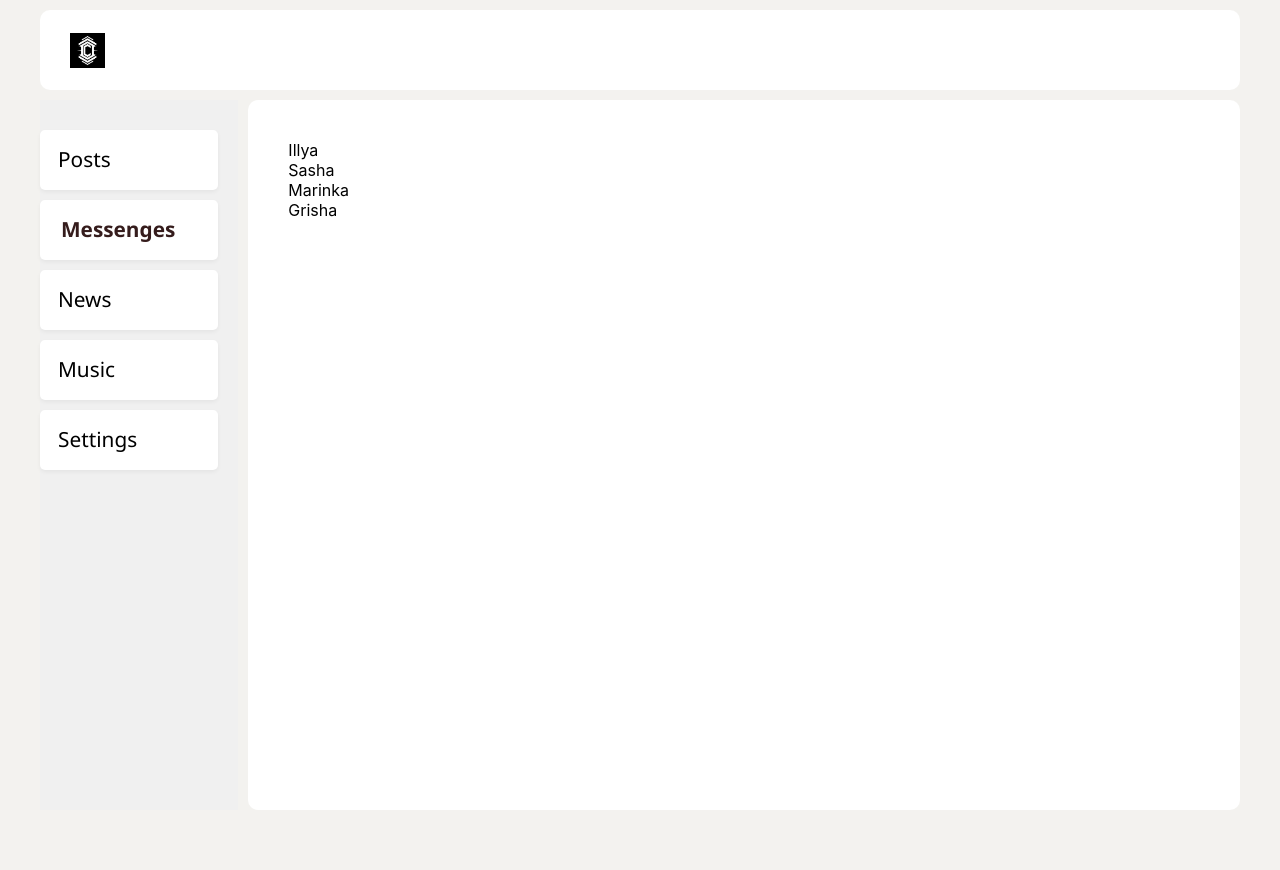
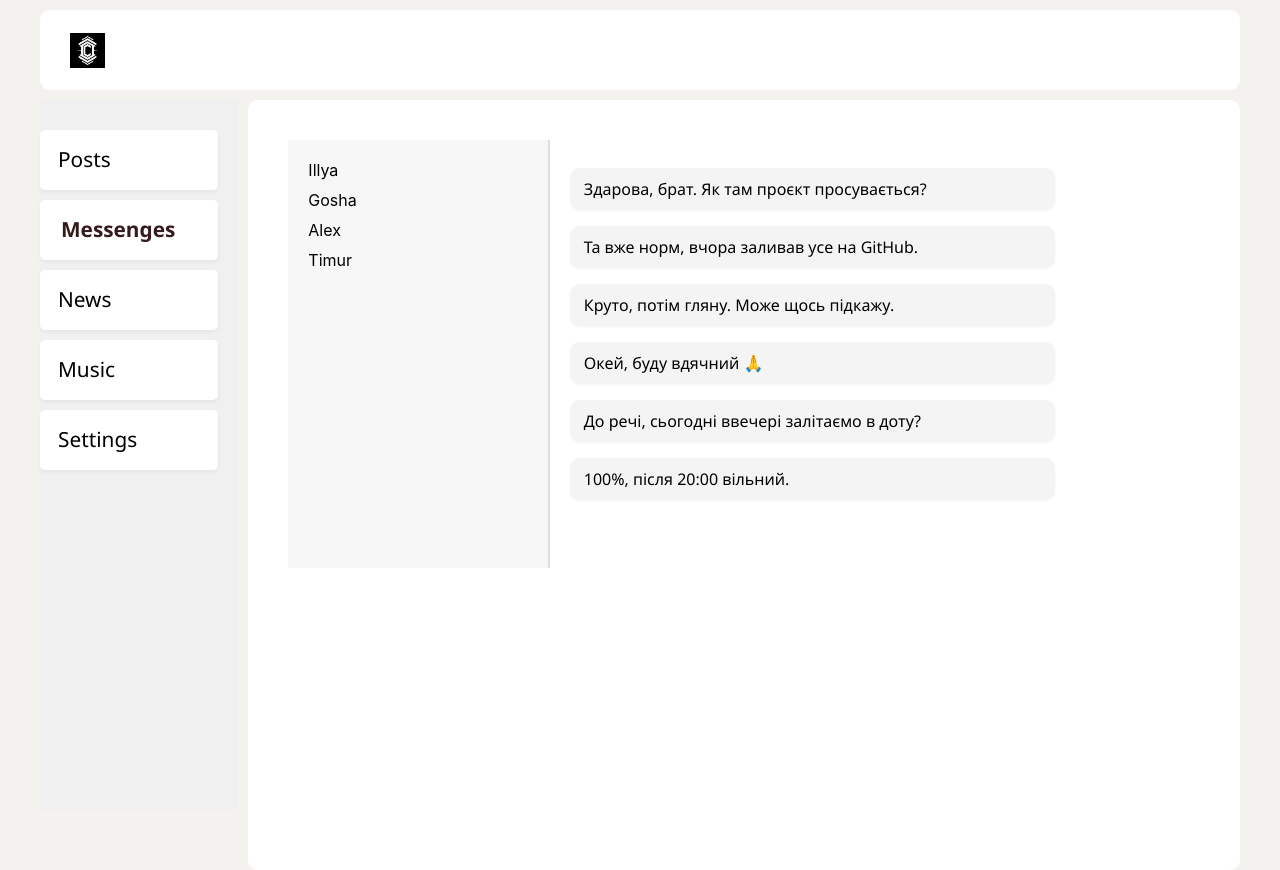
Before and after one commit to illya-klus/it-kamasutra-cource, a React (Create React App) app in the folder my-app/: page /Dialogs in a window 1280 px wide. Before the commit the page ends 820 px from the top, so only its background shows below. Built offline with nearby package versions, Linux system fonts and the light colour scheme.

Commit message:
posts info + one chat

```diff
--- a/my-app/src/App.css
+++ b/my-app/src/App.css
@@ -9,13 +9,18 @@
   grid-template-rows: 80px 1fr;
   grid-template-columns: 2fr 10fr;
   gap: 10px;
-  min-height: 100vh;
+
+  height: 100vh;
+  min-height: 0; /* <-- Додай це */
 }
 
 .app-wrapper-content {
+
   padding: 30px;
 
   border-radius: 10px;
 
   background-color: #ffffff;
+  overflow-y: auto;
+  height: 100%;
 }
--- a/my-app/src/App.js
+++ b/my-app/src/App.js
@@ -9,7 +9,7 @@ import Dialogs from './components/Dialogs/Dialogs';
 
 
 
-function App() {
+function App(props) {
   return (
     < BrowserRouter>
       <div className='wrapper'>
@@ -17,8 +17,8 @@ function App() {
         <Nav/>
         <div className="app-wrapper-content">
           <Routes>
-              <Route path='/Posts' element={<Posts />} />
-              <Route path='/Dialogs/*' element={<Dialogs />}/>
+              <Route path='/Posts' element={<div><Posts posts = {props.mockPosts}/></div>} />
+              <Route path='/Dialogs/*' element={<Dialogs friends = {props.userFriends}/>}/>
           </Routes>
         </div>
 
--- a/my-app/src/components/Dialogs/ChatFolder/Chat.jsx
+++ b/my-app/src/components/Dialogs/ChatFolder/Chat.jsx
@@ -4,14 +4,20 @@ import classes from './Chat.module.css';
 
 
 const Messege = (props) => {
-    return(<div className={classes.messege}>{props.text}</div>);
+    return(
+    <div className={classes.Messege}>
+        <div className="nickname">{props.nickname}</div>
+        <div className="text">{props.text}</div>
+    </div>
+
+    );
 }
 
 
 const Chat = (props) => {
     return(
         <div className={classes.chat}>
-            <Messege text='Hi!' />
+            {props.messeges.map((e) => <Messege nickname={e.nickname} text={e.text}/>)}
         </div>
     );
 }
--- a/my-app/src/components/Dialogs/ChatFolder/Chat.module.css
+++ b/my-app/src/components/Dialogs/ChatFolder/Chat.module.css
@@ -1,9 +1,38 @@
-.chat{
-
+.chat {
+  flex: 5;
+  padding: 20px;
+  display: flex;
+  flex-direction: column;
+  overflow-y: auto;
+  background-color: #ffffff;
+  border-left: 1px solid #ddd;
+  height: 100%;
 }
 
-.messege {
-    text-decoration: none;
-    display: block;
-    color: black;
+.Messege {
+  display: flex;
+  flex-direction: column;
+  align-items: flex-start;
+
+  max-width: 75%;
+  background-color: #f4f4f4;
+  border-radius: 10px;
+  padding: 10px 14px;
+  margin: 8px 0;
+
+  box-shadow: 0 1px 3px rgba(0, 0, 0, 0.05);
+  font-family: 'Segoe UI', sans-serif;
 }
+
+.nickname {
+  font-size: 0.75rem;
+  color: #888888;
+  margin-bottom: 4px;
+}
+
+.textMessege {
+  font-size: 1rem;
+  color: #222;
+  line-height: 1.4;
+  word-break: break-word;
+}
--- a/my-app/src/components/Dialogs/Dialogs.jsx
+++ b/my-app/src/components/Dialogs/Dialogs.jsx
@@ -2,9 +2,40 @@ import { NavLink, BrowserRouter, Routes, Route} from 'react-router-dom';
 import classes from './Dialogs.module.css';
 import Chat from './ChatFolder/Chat';
 
+
+const GrishaMessages = [
+  {
+    from: 'Grisha',
+    text: 'Здарова, брат. Як там проєкт просувається?'
+  },
+  {
+    from: 'me',
+    text: 'Та вже норм, вчора заливав усе на GitHub.'
+  },
+  {
+    from: 'Grisha',
+    text: 'Круто, потім гляну. Може щось підкажу.'
+  },
+  {
+    from: 'me',
+    text: 'Окей, буду вдячний 🙏'
+  },
+  {
+    from: 'Grisha',
+    text: 'До речі, сьогодні ввечері залітаємо в доту?'
+  },
+  {
+    from: 'me',
+    text: '100%, після 20:00 вільний.'
+  }
+];
+
+
+
+
 const DialogItem = (props) => {
     return(
-        <NavLink to={'/Dialogs/' + props.path} className={classes.item}> {props.name} </NavLink>
+        <NavLink className={({ isActive }) => isActive ? classes.activeLink + " " + classes.item : classes.item} to={'/Dialogs/' + props.path} > {props.name} </NavLink>
     );
 
 }
@@ -15,15 +46,10 @@ const Dialogs = (props) => {
     return(
         <div className={classes.dialogs}>
             <div className={classes["dialog-items"]}>
-                <DialogItem name='Illya' path='1' />
-                <DialogItem name='Sasha' path='2' />
-                <DialogItem name='Marinka' path='3' />
-                <DialogItem name='Grisha' path='4' />
+                {props.friends.map((e) => <DialogItem name={e.name} path={e.id} />)}
             </div>
 
-            {/* <Chat/> */}
-
-
+            <Chat messeges = {GrishaMessages} />
         </div>
     );
 }
--- a/my-app/src/components/Dialogs/Dialogs.module.css
+++ b/my-app/src/components/Dialogs/Dialogs.module.css
@@ -6,10 +6,20 @@
 }
 
 .dialog-items {
+  flex: 2;
+  padding: 20px;
+  background-color: #f7f7f7;
+  border-right: 1px solid #ddd;
+  display: flex;
+  flex-direction: column;
+  gap: 10px;
+  overflow-y: auto;
+  height: 100%;
+}
 
-}
-.active {
-    color: brown;
+a.activeLink {
+    color: rgb(28, 12, 12);
+    font-weight: 700;
 }
 
 .item {
--- a/my-app/src/components/Posts/Post/Post.jsx
+++ b/my-app/src/components/Posts/Post/Post.jsx
@@ -12,21 +12,19 @@ const Post = (props) => {
 
             <img src={props.postPhoto} alt="" />
 
+            <div className={classes.discription}>
+                <span className={classes.username}>{props.name}</span>
+                <span className={classes.text}>{props.description}</span>
+            </div>
+
             <div className={classes.actions}>
                 <button className={classes.btn}>
                     ❤️ <span>{props.likes}</span>
                 </button>
                 <button className={classes.btn}>
-                    💬 <span>{props.coments}</span>
+                    💬 <span>{props.comments}</span>
                 </button>
             </div>
-
-            <div className={classes.discription}>
-                <span className={classes.username}>{props.name}</span>
-                <span className={classes.text}>{props.description}</span>
-            </div>
-
-
         </div>
     );
 }
--- a/my-app/src/components/Posts/Post/Post.module.css
+++ b/my-app/src/components/Posts/Post/Post.module.css
@@ -1,4 +1,7 @@
 .post {
+  flex: 1 1 200px;   /* росте і стискається, базова ширина 200px */
+  max-width: 500px;  /* не більше 500px */
+  min-width: 200px;  /* не менше 200px */
   position: relative;
 
   background-color: #f3f2ef;
@@ -7,7 +10,7 @@
   padding: 15px;
 
   max-width: 500px;
-  max-height: 450px;
+
 
   margin: 0 auto;
 
@@ -42,6 +45,7 @@
   border-radius: 8px;
   object-fit: cover;
   max-height: 500px;
+  min-width: 500px;
 }
 
 .text {
--- a/my-app/src/components/Posts/Posts.jsx
+++ b/my-app/src/components/Posts/Posts.jsx
@@ -1,9 +1,14 @@
 import classes from './Posts.module.css';
 import Post from './Post/Post'
 
-const Posts = () => {
+
+
+
+
+const Posts = (props) => {
     return (
         <div className={classes.postsTable}>
+            {props.posts.map((e) => <Post description={e.description} postPhoto={e.postPhoto} profileImg={e.profileImg} name={e.name} likes={e.likes} comments = {e.comments}  /> )}
             <Post likes = '12' coments = '1' postPhoto = "https://www.iphones.ru/wp-content/uploads/2022/02/ujgJD-7..v1633547653.jpg" name = "@catlover" profileImg = "https://i.pinimg.com/236x/b5/eb/43/b5eb43c9fc0ced8bc3f918864a049350.jpg" description = "Чудовий день для чудових справ!"/>
         </div>
     );
--- a/my-app/src/components/Posts/Posts.module.css
+++ b/my-app/src/components/Posts/Posts.module.css
@@ -1,4 +1,9 @@
 .postsTable {
   display: flex;
+  flex-direction: column;
   gap: 25px;
+
+  max-height: 100%;
+  overflow-y: auto;
+  padding-right: 10px;
 }
--- a/my-app/src/index.css
+++ b/my-app/src/index.css
@@ -7,6 +7,7 @@ body {
   -moz-osx-font-smoothing: grayscale;
 
   background-color: #f3f2ef;
+  overflow: hidden;
 }
 
 code {
--- a/my-app/src/index.js
+++ b/my-app/src/index.js
@@ -4,10 +4,59 @@ import './index.css';
 import App from './App';
 import reportWebVitals from './reportWebVitals';
 
+const mockPosts = [
+  {
+    id: 1,
+    name: '@catlover',
+    profileImg: 'https://i.pinimg.com/236x/b5/eb/43/b5eb43c9fc0ced8bc3f918864a049350.jpg',
+    postPhoto: 'https://www.iphones.ru/wp-content/uploads/2022/02/ujgJD-7..v1633547653.jpg',
+    description: 'Чудовий день для чудових справ!',
+    likes: 12,
+    comments: 1
+  },
+  {
+    id: 2,
+    name: '@tech_guy',
+    profileImg: 'https://cdn-icons-png.flaticon.com/512/147/147144.png',
+    postPhoto: 'https://www.pcworld.com/wp-content/uploads/2025/04/pcw07_GamingSetup_RGBeci.jpg?quality=50&strip=all',
+    description: 'Зібрав новий ПК. FPS зашкалює!',
+    likes: 47,
+    comments: 5
+  },
+  {
+    id: 3,
+    name: '@travel_bird',
+    profileImg: 'https://cdn-icons-png.flaticon.com/512/1995/1995574.png',
+    postPhoto: 'https://images.unsplash.com/photo-1506744038136-46273834b3fb',
+    description: 'Прокинувся з виглядом на Альпи 😍',
+    likes: 89,
+    comments: 12
+  },
+  {
+    id: 4,
+    name: '@foodie',
+    profileImg: 'https://cdn-icons-png.flaticon.com/512/2922/2922510.png',
+    postPhoto: 'https://klopotenko.com/wp-content/uploads/2022/01/pankeiku-s-chornoi-smorodinoi_siteweb-1000x600.jpg?v=1720550123',
+    description: 'Домашні панкейки — простий кайф 💛',
+    likes: 23,
+    comments: 3
+  }
+];
+
+let userFriends = [
+  {name: 'Illya', id:1},
+  {name: 'Gosha', id:2},
+  {name: 'Alex', id:3},
+  {name: 'Timur', id:4},
+];
+
+
+
+
 const root = ReactDOM.createRoot(document.getElementById('root'));
 root.render(
   <React.StrictMode>
-    <App />
+    <App mockPosts= {mockPosts} userFriends={userFriends}/>
   </React.StrictMode>
 );
 
```
